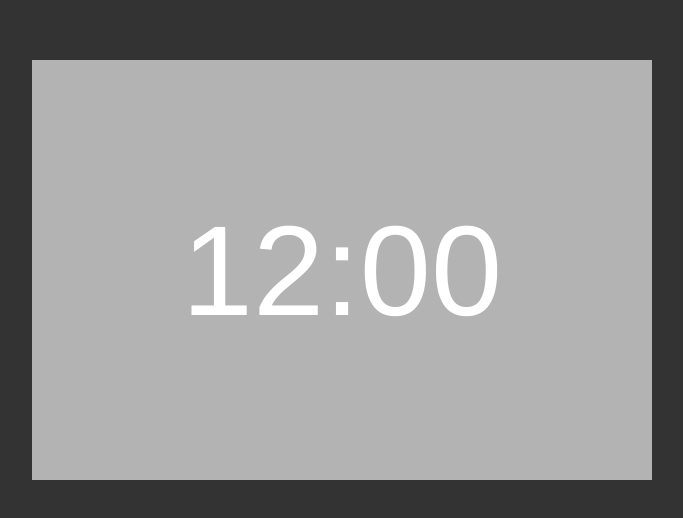
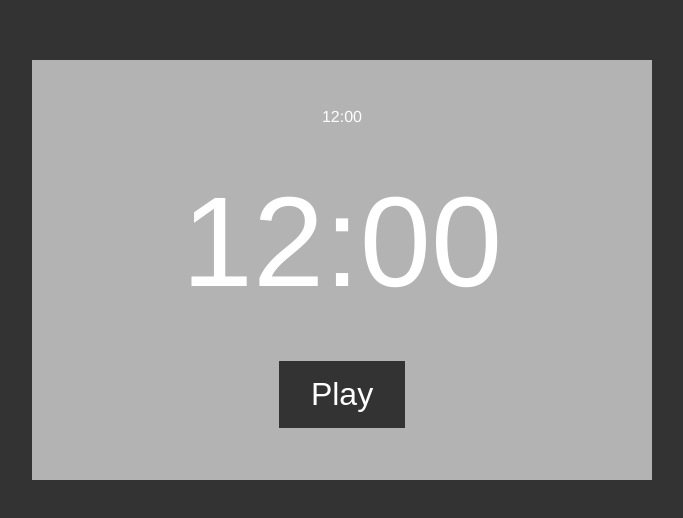
Before and after one commit to arob12inson/lock-in, a React (Vite) app: page / in a window 1280 px wide. Shown: the part 130-648 px from the top of the page, without its empty margins (298-981 px from the left). Built offline with nearby package versions, Linux system fonts and the light colour scheme.

Commit message:
pomodoro play button + menu bar

```diff
--- a/src/App.css
+++ b/src/App.css
@@ -11,10 +11,28 @@
     height: 420px;
     background-color: hsl(0, 0%, 70%);
     display: flex;
+    flex-direction: column;
     align-items: center;
-    justify-content: center;
+    justify-content: space-between;
+    padding-top: 48px;
+    padding-bottom: 48px;
 }
 
 .timer {
     font-size: 8em;
+    margin: auto 0;
 }
+
+.play_button {
+    background-color: hsl(0, 0%, 20%);
+    border: none;
+    color: white;
+    padding: 15px 32px;
+    text-align: center;
+    text-decoration: none;
+    display: inline-block;
+    font-size: 16px;
+    margin: 4px 2px;
+    cursor: pointer;
+    font-size: 2em;
+}
--- a/src/App.tsx
+++ b/src/App.tsx
@@ -4,8 +4,9 @@ function App() {
   return (
     <div className="pomodoro_container">
       <div className="pomodoro">
-
+        <p className="timer_options">12:00</p>
         <p className="timer">12:00</p>
+        <button className="play_button">Play</button>
       </div>
     </div>
   )
```
